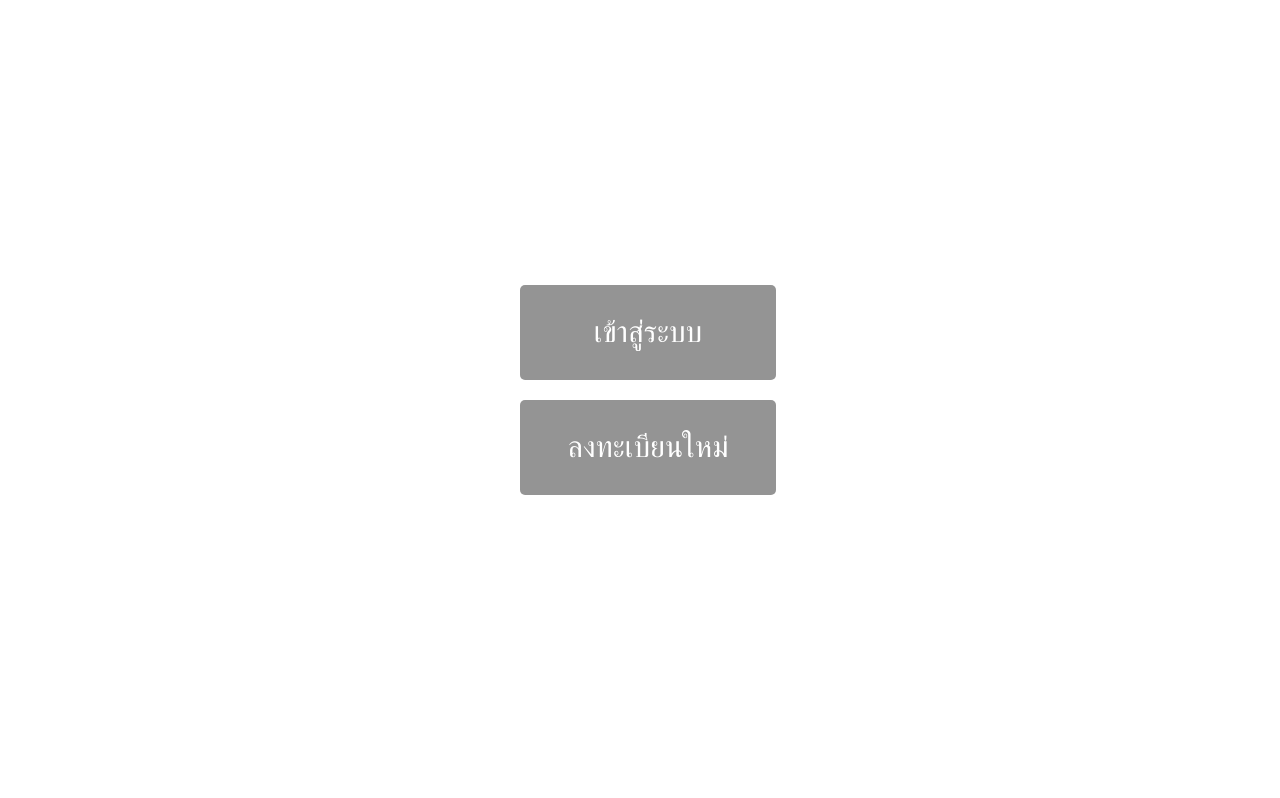
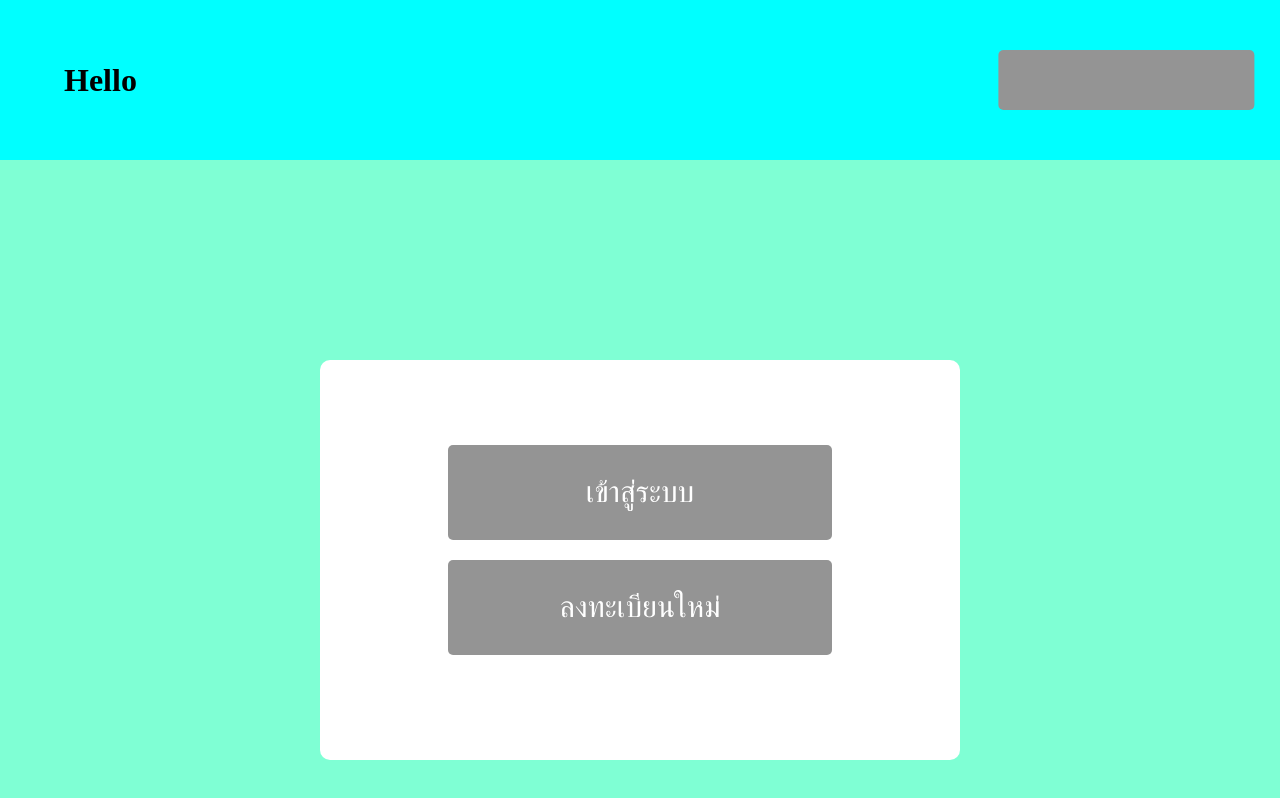
Before and after one commit to kttkkkng/zen, a plain HTML site: page index.html in a window 1280 px wide. Drawn offline with nearby package versions, Linux system fonts and the light colour scheme.

Commit message:
homepage

```diff
--- a/index.html
+++ b/index.html
@@ -10,10 +10,18 @@
 </head>
 <body>
     <div id="app">
-        <div class="panel">
-            <button @click="goToLogin">เข้าสู่ระบบ</button>
-            <br>
-            <button @click="goToRegister">ลงทะเบียนใหม่</button>
+        <div class="header">
+            <h1 class="name">Hello</h1>
+            <button class="sign_in"></button>
+        </div>
+        <div class="plain">
+            <div class="panel">
+                <div class="buttons">
+                    <button @click="goToLogin">เข้าสู่ระบบ</button>
+                    <br>
+                    <button @click="goToRegister">ลงทะเบียนใหม่</button>
+                </div>
+            </div>
         </div>
     </div>
 
--- a/style.css
+++ b/style.css
@@ -14,10 +14,65 @@ button {
     font-size: 30px;
 }
 
+body {
+    margin: 0;
+}
+
+.header {
+    background-color: aqua;
+    height: 20%;
+    position: relative;
+}
+
+.name {
+    float: left;
+    margin: 0;
+    position: absolute;
+    top: 50%;
+    left: 5%;
+    -ms-transform: translateY(-50%);
+    transform: translateY(-50%);
+}
+
+.sign_in {
+    margin: 0;
+    position: absolute;
+    top: 50%;
+    left: 100%;
+    -ms-transform: translate(-110%, -50%);
+    transform: translate(-110%, -50%);
+}
+
+.plain {
+    background-color: aquamarine;
+    height: 100%;
+    position: relative;
+}
+
 .panel {
+    background-color: white;
+    width: 50%;
+    height: 50%;
+    position: relative;
+    margin: 0;
+    position: absolute;
+    top: 50%;
+    left: 50%;
+    -ms-transform: translate(-50%, -50%);
+    transform: translate(-50%, -50%);
+    border-radius: 10px;
+}
+
+.panel button {
     width: 100%;
-    position: fixed;
+}
+
+.buttons {
+    margin: 0;
+    position: absolute;
+    width: 60%;
     top: 50%;
-    transform: translate(0, -50%);
-    text-align: center;
+    left: 50%;
+    -ms-transform: translate(-50%, -50%);
+    transform: translate(-50%, -50%);
 }
```
